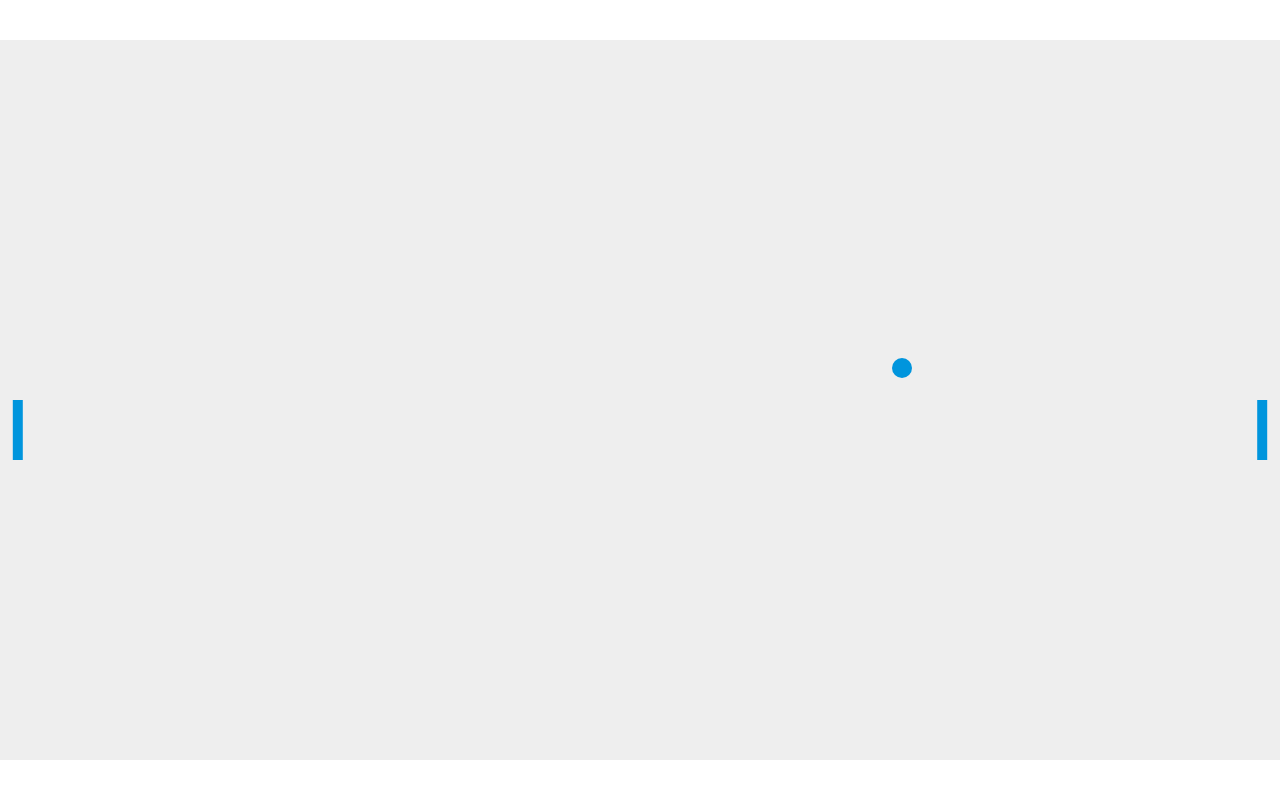
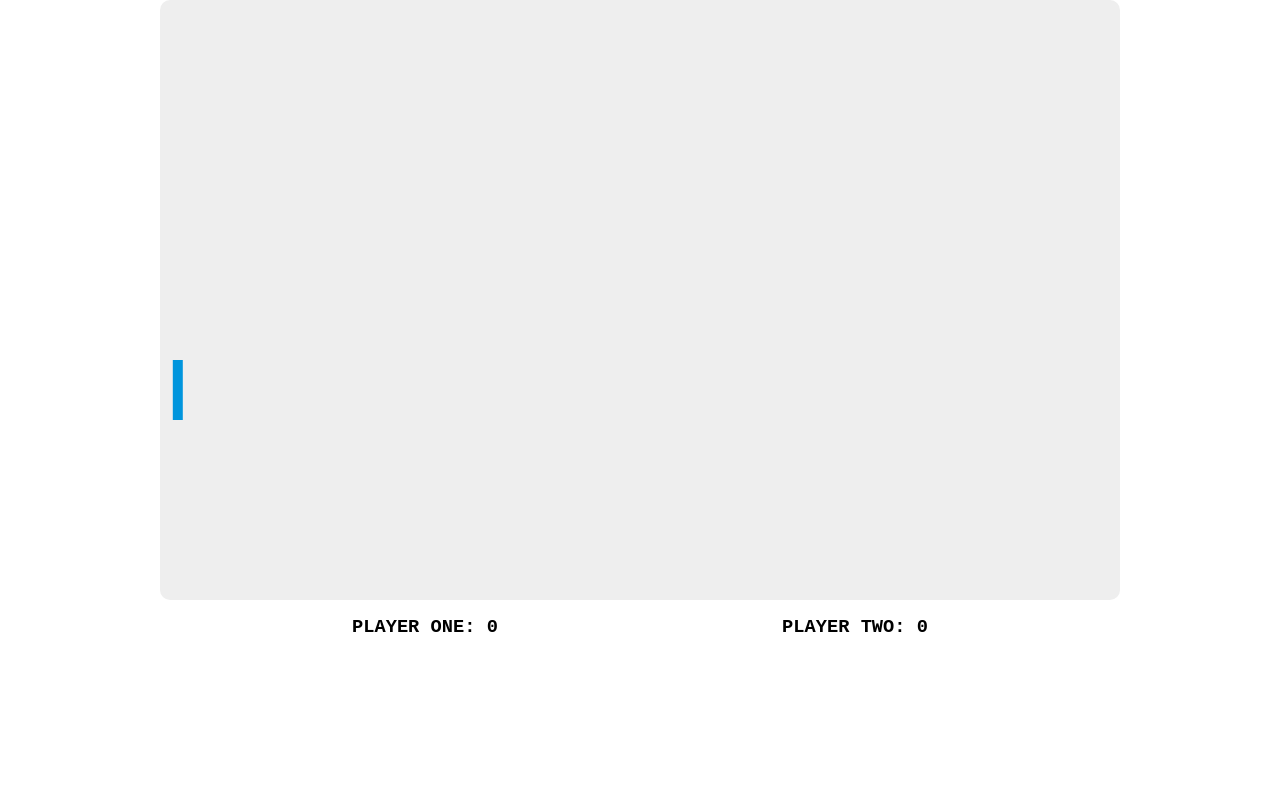
Before and after one commit to aeskerminen/VSPong, a website: page resources/game.html in a window 1280 px wide. Drawn offline with Linux system fonts and the light colour scheme.

Commit message:
Add score counters. THE LOGIC IS FALSY DO NOT LAUGH AT ME YET, DEBUGGING...

```diff
--- a/resources/game.html
+++ b/resources/game.html
@@ -16,21 +16,37 @@
     </style>
   </head>
   <body>
-    <canvas
-      id="canvas"
-      width="1280"
-      height="720"
+    <div
       style="
-        position: absolute;
-        margin: auto;
-        right: 0;
-        left: 0;
-        top: 0;
-        bottom: 0;
+        display: flex;
+        flex-direction: column;
+        justify-content: center;
+        align-items: center;
+        gap: 1rem;
       "
-    ></canvas>
+    >
+      <canvas
+        id="canvas"
+        width="1280"
+        height="720"
+        style="margin: 0; border-radius: 10px"
+      ></canvas>
+      <div
+        style="
+          display: flex;
+          justify-content: space-between;
+          align-items: center;
+          width: 45%;
+          margin: auto;
+          font-family: 'Courier New', Courier, monospace;
+        "
+      >
+        <h3 id="p1-score">PLAYER ONE: 0</h3>
+        <h3 id="p2-score">PLAYER TWO: 0</h3>
+      </div>
+    </div>
     <script>
-      document.onload = () => {
+      window.onload = (e) => {
         const canvas = document.getElementById("canvas");
         canvas.width = window.innerWidth * 0.75;
         canvas.height = window.innerHeight * 0.75;
@@ -149,7 +165,7 @@
         ) {
           ball.x = canvas.width / 2;
           ball.y = canvas.height - 30;
-          score.p1++;
+          score.p2++;
         }
 
         if (
@@ -159,7 +175,7 @@
         ) {
           ball.x = canvas.width / 2;
           ball.y = canvas.height - 30;
-          score.p2++;
+          score.p1++;
         }
 
         ball.x += ball.dx;
@@ -192,6 +208,13 @@
 
         ballCollisions();
         playerCollisions();
+
+        document.getElementById(
+          "p1-score"
+        ).innerText = `PLAYER ONE: ${score.p1}`;
+        document.getElementById(
+          "p2-score"
+        ).innerText = `PLAYER TWO: ${score.p2}`;
       };
 
       const startGame = () => {
```
